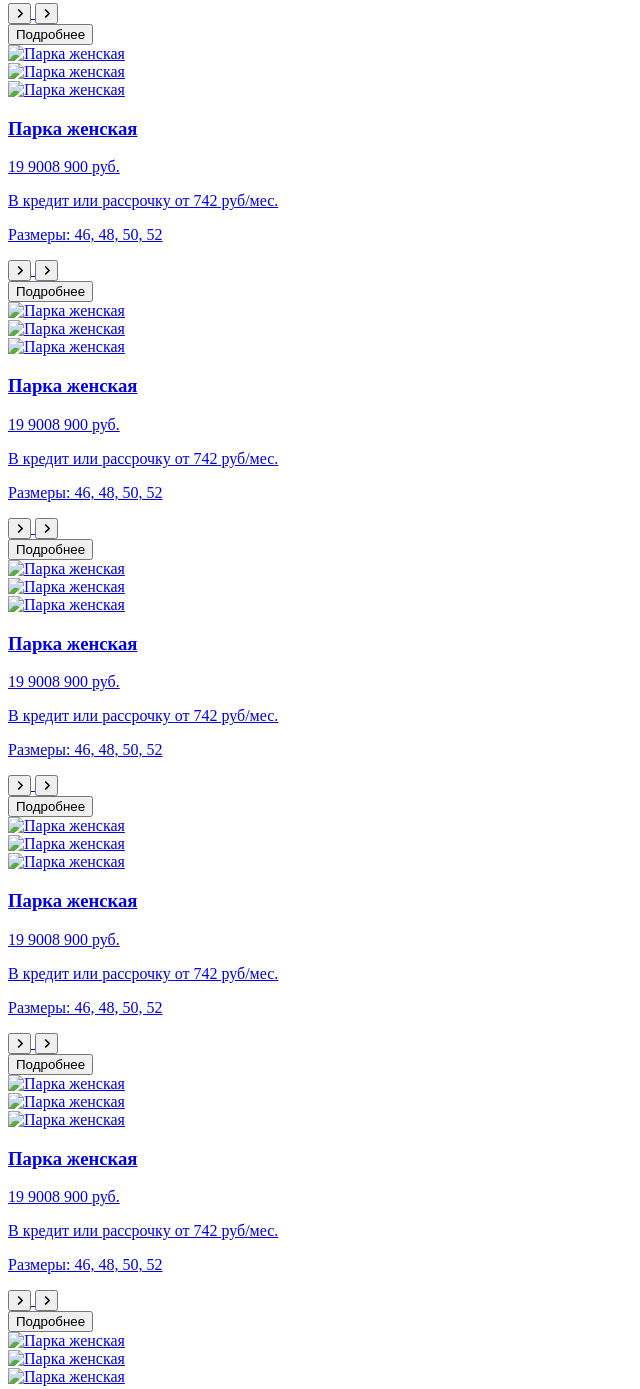
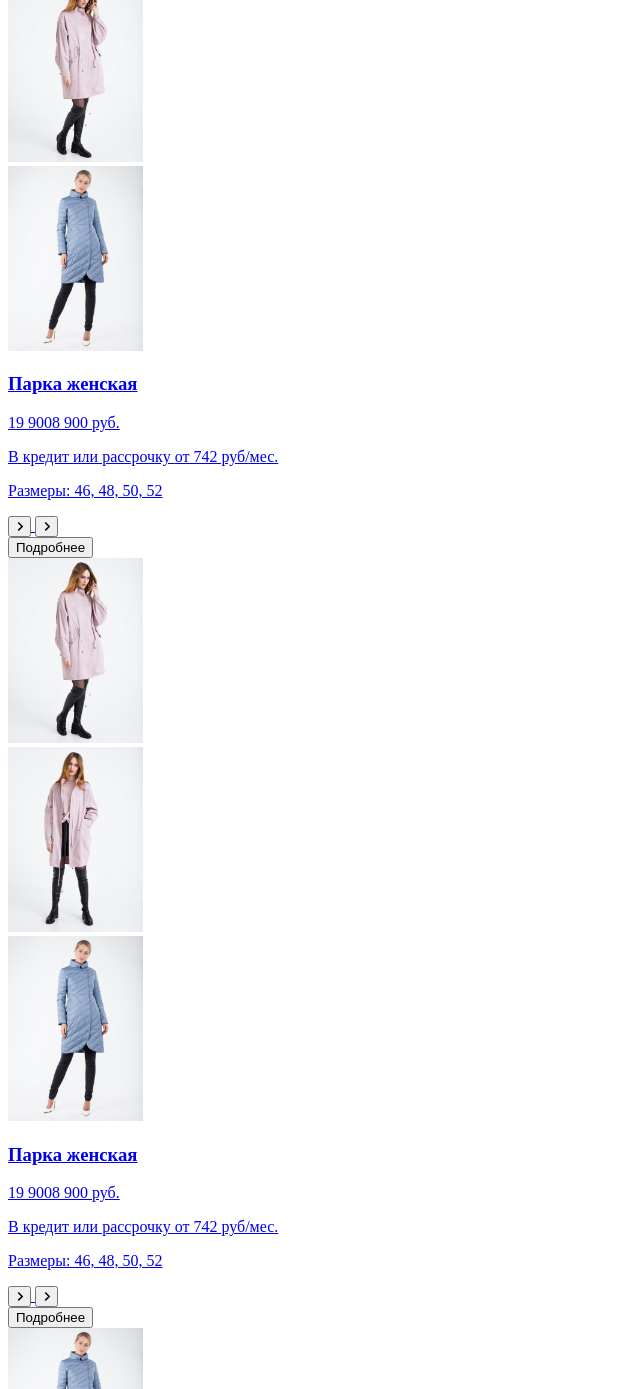
Before and after one commit to VadimKolpashchikov/green-malina-test-task, a website: page source/main.html in a window 1280 px wide. Shown: the part 3586-4975 px from the top of the page, without its empty margins (0-640 px from the left). Drawn offline with nearby package versions, Linux system fonts and the light colour scheme; files whose address does not match are found by name.

Commit message:
тестовое задание

```diff
--- a/source/main.html
+++ b/source/main.html
@@ -159,13 +159,13 @@
             <a href="#">
               <div class="carousel-item__img-carousel">
                 <div class="carousel-item__img-container">
-                  <img src="img/article1.jpg" alt="Парка женская" width="135" height="185">
+                  <img src="article1.jpg" alt="Парка женская" width="135" height="185">
                 </div>
                 <div class="carousel-item__img-container">
-                  <img src="img/article2.jpg" alt="Парка женская" width="135" height="185">
+                  <img src="article2.jpg" alt="Парка женская" width="135" height="185">
                 </div>
                 <div class="carousel-item__img-container">
-                  <img src="img/article3.jpg" alt="Парка женская" width="135" height="185">
+                  <img src="article3.jpg" alt="Парка женская" width="135" height="185">
                 </div>
               </div>
               <div class="carousel-item__text-container">
@@ -193,13 +193,13 @@
             <a href="#">
               <div class="carousel-item__img-carousel">
                 <div class="carousel-item__img-container">
-                  <img src="img/article2.jpg" alt="Парка женская" width="135" height="185">
+                  <img src="article2.jpg" alt="Парка женская" width="135" height="185">
                 </div>
                 <div class="carousel-item__img-container">
-                  <img src="img/article6.jpg" alt="Парка женская" width="135" height="185">
+                  <img src="article6.jpg" alt="Парка женская" width="135" height="185">
                 </div>
                 <div class="carousel-item__img-container">
-                  <img src="img/article3.jpg" alt="Парка женская" width="135" height="185">
+                  <img src="article3.jpg" alt="Парка женская" width="135" height="185">
                 </div>
               </div>
               <div class="carousel-item__text-container">
@@ -225,13 +225,13 @@
             <a href="#">
               <div class="carousel-item__img-carousel">
                 <div class="carousel-item__img-container">
-                  <img src="img/article3.jpg" alt="Парка женская" width="135" height="185">
+                  <img src="article3.jpg" alt="Парка женская" width="135" height="185">
                 </div>
                 <div class="carousel-item__img-container">
-                  <img src="img/article2.jpg" alt="Парка женская" width="135" height="185">
+                  <img src="article2.jpg" alt="Парка женская" width="135" height="185">
                 </div>
                 <div class="carousel-item__img-container">
-                  <img src="img/article1.jpg" alt="Парка женская" width="135" height="185">
+                  <img src="article1.jpg" alt="Парка женская" width="135" height="185">
                 </div>
               </div>
               <div class="carousel-item__text-container">
@@ -257,13 +257,13 @@
             <a href="#">
               <div class="carousel-item__img-carousel">
                 <div class="carousel-item__img-container">
-                  <img src="img/article4.jpg" alt="Парка женская" width="135" height="185">
+                  <img src="article4.jpg" alt="Парка женская" width="135" height="185">
                 </div>
                 <div class="carousel-item__img-container">
-                  <img src="img/article1.jpg" alt="Парка женская" width="135" height="185">
+                  <img src="article1.jpg" alt="Парка женская" width="135" height="185">
                 </div>
                 <div class="carousel-item__img-container">
-                  <img src="img/article3.jpg" alt="Парка женская" width="135" height="185">
+                  <img src="article3.jpg" alt="Парка женская" width="135" height="185">
                 </div>
               </div>
               <div class="carousel-item__text-container">
@@ -289,13 +289,13 @@
             <a href="#">
               <div class="carousel-item__img-carousel">
                 <div class="carousel-item__img-container">
-                  <img src="img/article5.jpg" alt="Парка женская" width="135" height="185">
+                  <img src="article5.jpg" alt="Парка женская" width="135" height="185">
                 </div>
                 <div class="carousel-item__img-container">
-                  <img src="img/article1.jpg" alt="Парка женская" width="135" height="185">
+                  <img src="article1.jpg" alt="Парка женская" width="135" height="185">
                 </div>
                 <div class="carousel-item__img-container">
-                  <img src="img/article3.jpg" alt="Парка женская" width="135" height="185">
+                  <img src="article3.jpg" alt="Парка женская" width="135" height="185">
                 </div>
               </div>
               <div class="carousel-item__text-container">
@@ -322,13 +322,13 @@
             <a href="#">
               <div class="carousel-item__img-carousel">
                 <div class="carousel-item__img-container">
-                  <img src="img/article1.jpg" alt="Парка женская" width="135" height="185">
+                  <img src="article1.jpg" alt="Парка женская" width="135" height="185">
                 </div>
                 <div class="carousel-item__img-container">
-                  <img src="img/article2.jpg" alt="Парка женская" width="135" height="185">
+                  <img src="article2.jpg" alt="Парка женская" width="135" height="185">
                 </div>
                 <div class="carousel-item__img-container">
-                  <img src="img/article3.jpg" alt="Парка женская" width="135" height="185">
+                  <img src="article3.jpg" alt="Парка женская" width="135" height="185">
                 </div>
               </div>
               <div class="carousel-item__text-container">
@@ -354,13 +354,13 @@
             <a href="#">
               <div class="carousel-item__img-carousel">
                 <div class="carousel-item__img-container">
-                  <img src="img/article3.jpg" alt="Парка женская" width="135" height="185">
+                  <img src="article3.jpg" alt="Парка женская" width="135" height="185">
                 </div>
                 <div class="carousel-item__img-container">
-                  <img src="img/article2.jpg" alt="Парка женская" width="135" height="185">
+                  <img src="article2.jpg" alt="Парка женская" width="135" height="185">
                 </div>
                 <div class="carousel-item__img-container">
-                  <img src="img/article1.jpg" alt="Парка женская" width="135" height="185">
+                  <img src="article1.jpg" alt="Парка женская" width="135" height="185">
                 </div>
               </div>
               <div class="carousel-item__text-container">
@@ -386,13 +386,13 @@
             <a href="#">
               <div class="carousel-item__img-carousel">
                 <div class="carousel-item__img-container">
-                  <img src="img/article2.jpg" alt="Парка женская" width="135" height="185">
+                  <img src="article2.jpg" alt="Парка женская" width="135" height="185">
                 </div>
                 <div class="carousel-item__img-container">
-                  <img src="img/article2.jpg" alt="Парка женская" width="135" height="185">
+                  <img src="article2.jpg" alt="Парка женская" width="135" height="185">
                 </div>
                 <div class="carousel-item__img-container">
-                  <img src="img/article3.jpg" alt="Парка женская" width="135" height="185">
+                  <img src="article3.jpg" alt="Парка женская" width="135" height="185">
                 </div>
               </div>
               <div class="carousel-item__text-container">
@@ -434,13 +434,13 @@
             <a href="#">
               <div class="carousel-item__img-carousel">
                 <div class="carousel-item__img-container">
-                  <img src="img/article1.jpg" alt="Парка женская" width="135" height="185">
+                  <img src="article1.jpg" alt="Парка женская" width="135" height="185">
                 </div>
                 <div class="carousel-item__img-container">
-                  <img src="img/article2.jpg" alt="Парка женская" width="135" height="185">
+                  <img src="article2.jpg" alt="Парка женская" width="135" height="185">
                 </div>
                 <div class="carousel-item__img-container">
-                  <img src="img/article3.jpg" alt="Парка женская" width="135" height="185">
+                  <img src="article3.jpg" alt="Парка женская" width="135" height="185">
                 </div>
               </div>
               <div class="carousel-item__text-container">
@@ -466,13 +466,13 @@
             <a href="#">
               <div class="carousel-item__img-carousel">
                 <div class="carousel-item__img-container">
-                  <img src="img/article6.jpg" alt="Парка женская" width="135" height="185">
+                  <img src="article6.jpg" alt="Парка женская" width="135" height="185">
                 </div>
                 <div class="carousel-item__img-container">
-                  <img src="img/article2.jpg" alt="Парка женская" width="135" height="185">
+                  <img src="article2.jpg" alt="Парка женская" width="135" height="185">
                 </div>
                 <div class="carousel-item__img-container">
-                  <img src="img/article3.jpg" alt="Парка женская" width="135" height="185">
+                  <img src="article3.jpg" alt="Парка женская" width="135" height="185">
                 </div>
               </div>
               <div class="carousel-item__text-container">
@@ -498,13 +498,13 @@
             <a href="#">
               <div class="carousel-item__img-carousel">
                 <div class="carousel-item__img-container">
-                  <img src="img/article3.jpg" alt="Парка женская" width="135" height="185">
+                  <img src="article3.jpg" alt="Парка женская" width="135" height="185">
                 </div>
                 <div class="carousel-item__img-container">
-                  <img src="img/article2.jpg" alt="Парка женская" width="135" height="185">
+                  <img src="article2.jpg" alt="Парка женская" width="135" height="185">
                 </div>
                 <div class="carousel-item__img-container">
-                  <img src="img/article3.jpg" alt="Парка женская" width="135" height="185">
+                  <img src="article3.jpg" alt="Парка женская" width="135" height="185">
                 </div>
               </div>
               <div class="carousel-item__text-container">
@@ -530,13 +530,13 @@
             <a href="#">
               <div class="carousel-item__img-carousel">
                 <div class="carousel-item__img-container">
-                  <img src="img/article4.jpg" alt="Парка женская" width="135" height="185">
+                  <img src="article4.jpg" alt="Парка женская" width="135" height="185">
                 </div>
                 <div class="carousel-item__img-container">
-                  <img src="img/article2.jpg" alt="Парка женская" width="135" height="185">
+                  <img src="article2.jpg" alt="Парка женская" width="135" height="185">
                 </div>
                 <div class="carousel-item__img-container">
-                  <img src="img/article3.jpg" alt="Парка женская" width="135" height="185">
+                  <img src="article3.jpg" alt="Парка женская" width="135" height="185">
                 </div>
               </div>
               <div class="carousel-item__text-container">
@@ -562,13 +562,13 @@
             <a href="#">
               <div class="carousel-item__img-carousel">
                 <div class="carousel-item__img-container">
-                  <img src="img/article5.jpg" alt="Парка женская" width="135" height="185">
+                  <img src="article5.jpg" alt="Парка женская" width="135" height="185">
                 </div>
                 <div class="carousel-item__img-container">
-                  <img src="img/article2.jpg" alt="Парка женская" width="135" height="185">
+                  <img src="article2.jpg" alt="Парка женская" width="135" height="185">
                 </div>
                 <div class="carousel-item__img-container">
-                  <img src="img/article3.jpg" alt="Парка женская" width="135" height="185">
+                  <img src="article3.jpg" alt="Парка женская" width="135" height="185">
                 </div>
               </div>
               <div class="carousel-item__text-container">
@@ -594,13 +594,13 @@
             <a href="#">
               <div class="carousel-item__img-carousel">
                 <div class="carousel-item__img-container">
-                  <img src="img/article1.jpg" alt="Парка женская" width="135" height="185">
+                  <img src="article1.jpg" alt="Парка женская" width="135" height="185">
                 </div>
                 <div class="carousel-item__img-container">
-                  <img src="img/article2.jpg" alt="Парка женская" width="135" height="185">
+                  <img src="article2.jpg" alt="Парка женская" width="135" height="185">
                 </div>
                 <div class="carousel-item__img-container">
-                  <img src="img/article3.jpg" alt="Парка женская" width="135" height="185">
+                  <img src="article3.jpg" alt="Парка женская" width="135" height="185">
                 </div>
               </div>
               <div class="carousel-item__text-container">
@@ -626,13 +626,13 @@
             <a href="#">
               <div class="carousel-item__img-carousel">
                 <div class="carousel-item__img-container">
-                  <img src="img/article4.jpg" alt="Парка женская" width="135" height="185">
+                  <img src="article4.jpg" alt="Парка женская" width="135" height="185">
                 </div>
                 <div class="carousel-item__img-container">
-                  <img src="img/article2.jpg" alt="Парка женская" width="135" height="185">
+                  <img src="article2.jpg" alt="Парка женская" width="135" height="185">
                 </div>
                 <div class="carousel-item__img-container">
-                  <img src="img/article3.jpg" alt="Парка женская" width="135" height="185">
+                  <img src="article3.jpg" alt="Парка женская" width="135" height="185">
                 </div>
               </div>
               <div class="carousel-item__text-container">
```
Also changed, not shown: source/img/article1.jpg (added), source/img/article2.jpg (added), source/img/article3.jpg (added), source/img/article4.jpg (added), source/img/article5.jpg (added), source/img/article6.jpg (added).
